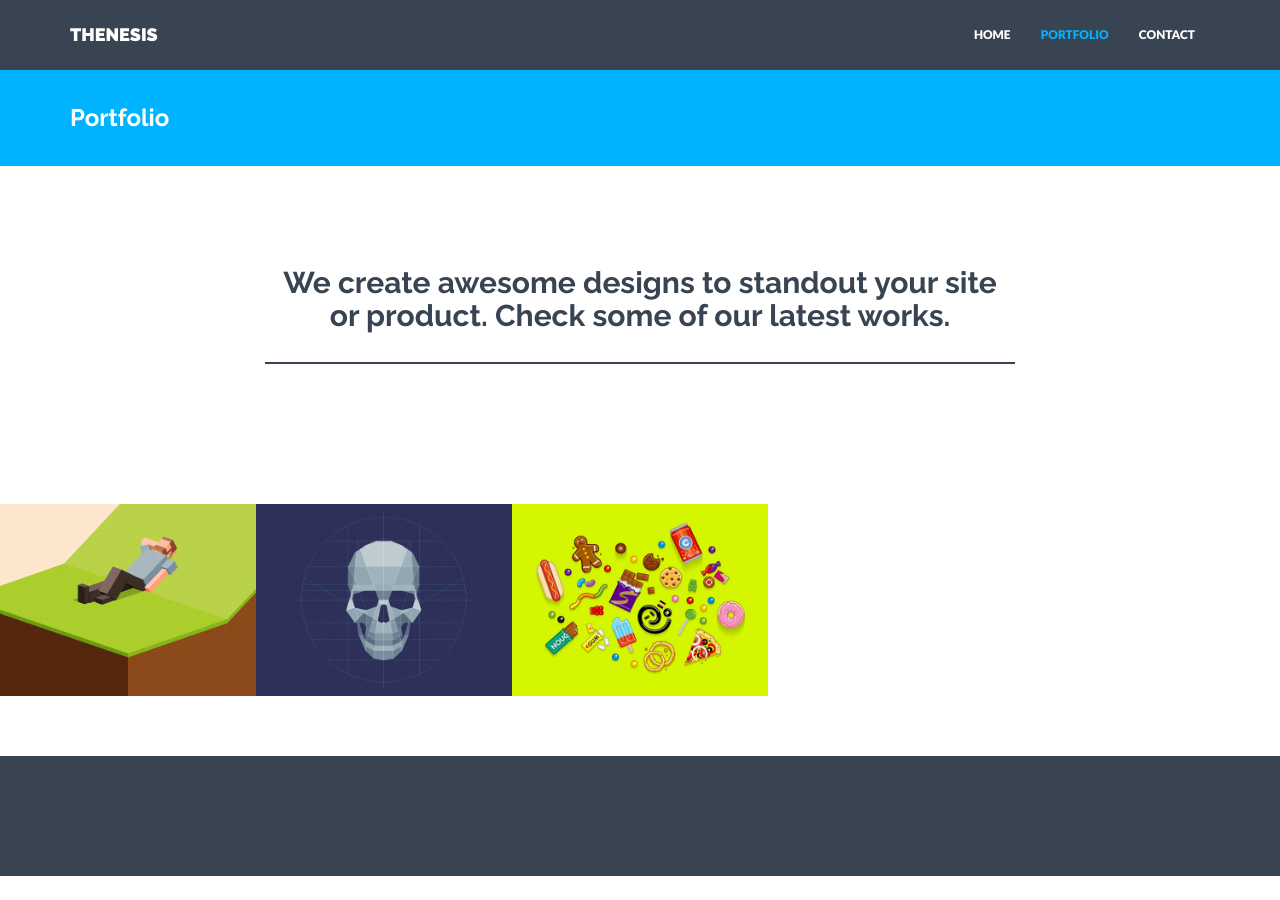
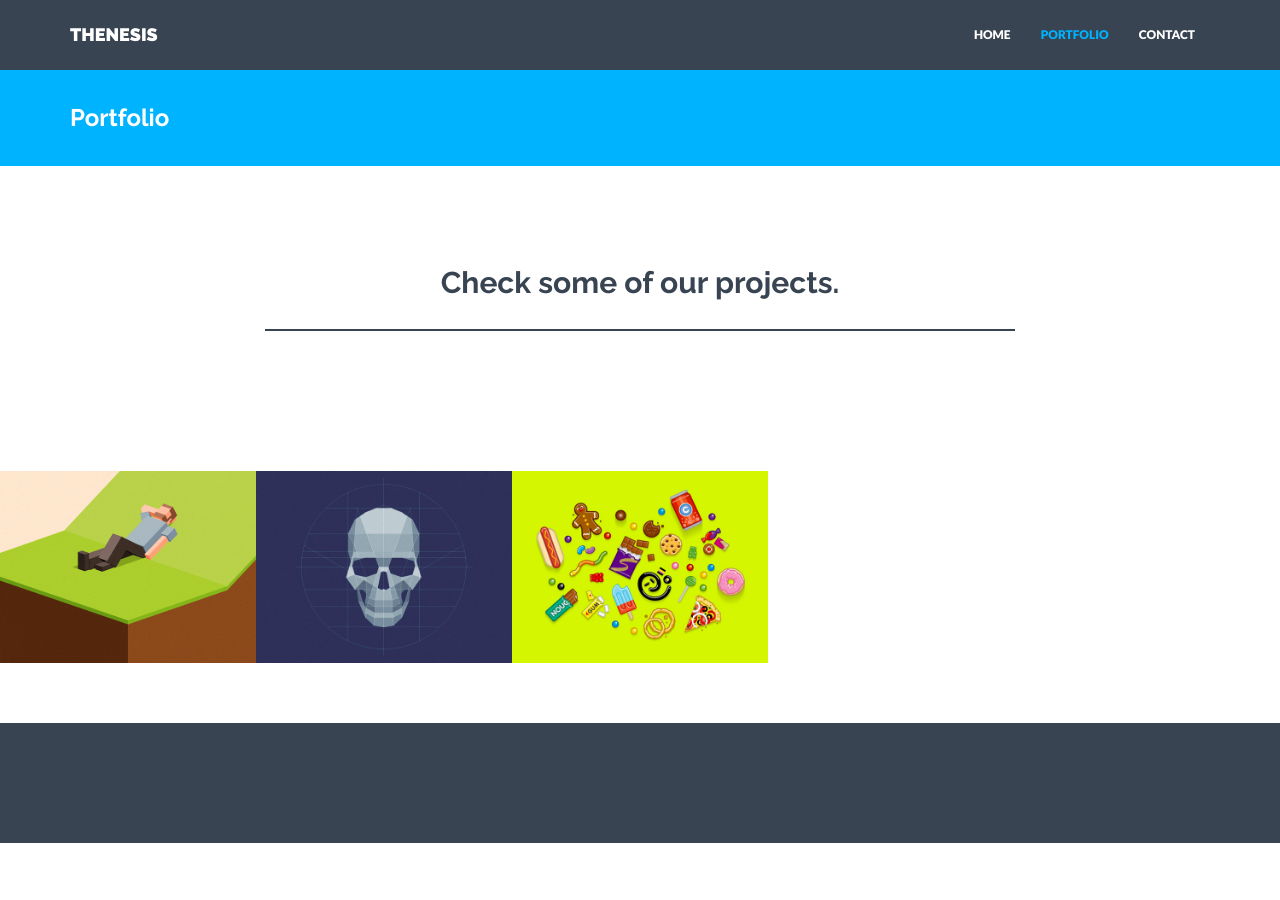
Before and after one commit to thenesis-org/thenesis-org.github.io, a Jekyll site: the page built from portfolio.html, in a window 1280 px wide. Built offline with Jekyll 4.4.1, drawn with Linux system fonts in a browser that asks for light colours; nearby versions of some CDN libraries.

Commit message:
Update portfolio.html

```diff
--- a/portfolio.html
+++ b/portfolio.html
@@ -7,9 +7,9 @@ permalink: /portfolio/
 <div class="container mtb">
     <div class="row">
         <div class="col-lg-8 col-lg-offset-2 centered">
-            <h2>We create awesome designs to standout your site or product. Check some of our latest works.</h2>
+            <h2>Check some of our projects.</h2>
             <br>
             <div class="hline"></div>
         </div>
     </div>
-</div><! --/container -->
+</div> <!--/container -->
```
